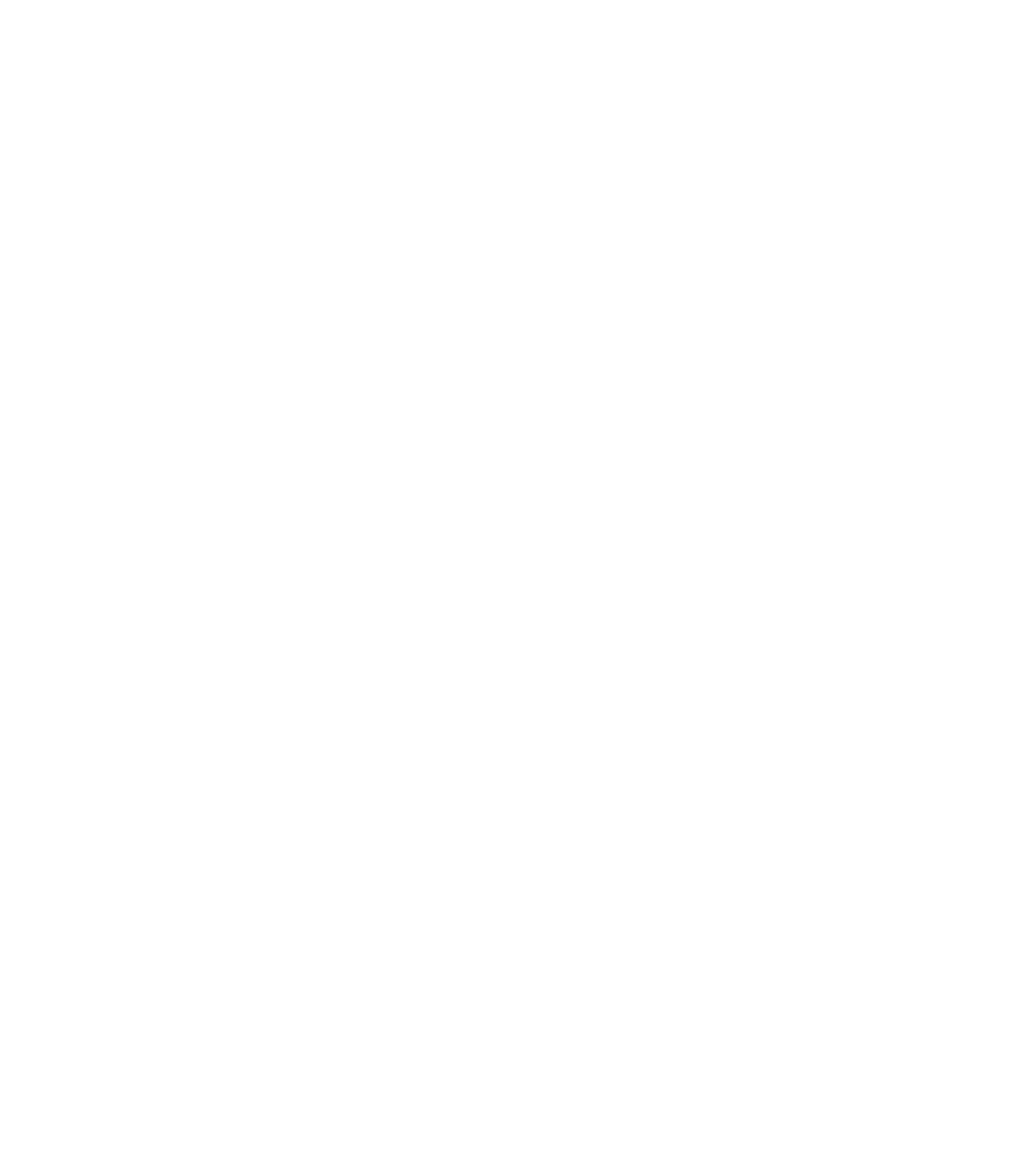
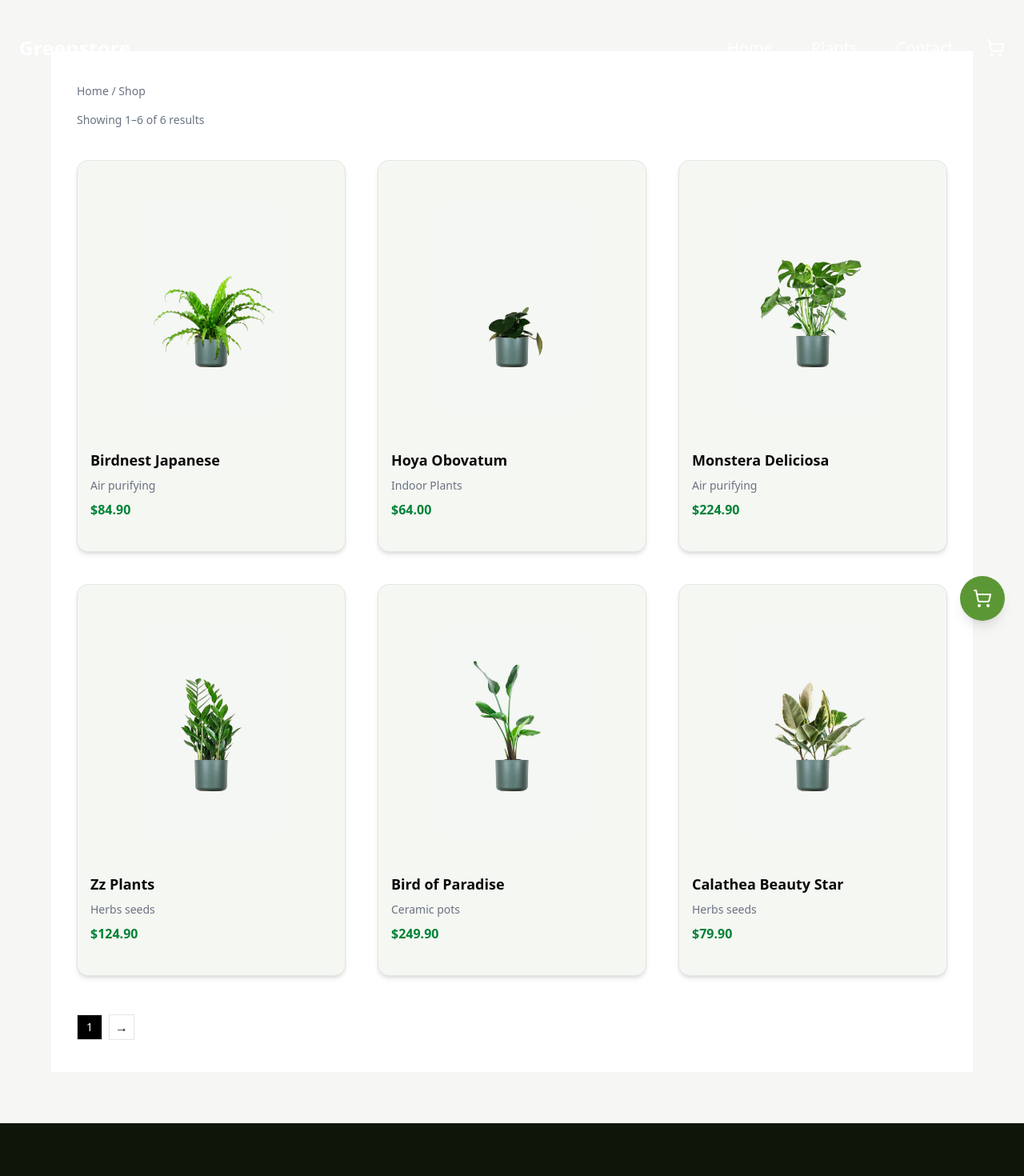
Before and after one commit to anilanazir/Capstone-Project, a React (Vite) app: page /Plants in a window 1280 px wide. Before the commit this address had no page. Shown: the top 1470 px of the page at 80% size. Before the commit the page ends 800 px from the top, so only its background shows below. Built offline with nearby package versions, Linux system fonts and the light colour scheme.

Commit message:
plant page added

```diff
--- a/src/App.jsx
+++ b/src/App.jsx
@@ -3,6 +3,7 @@
 import MainLayout from "./layout/MainLayout";
 import Home from "./pages/Home/Home";
 import ProductDetails from "./pages/productDetails/productDetails";
+import Plants from "./pages/Plants/Plants";
 
 function App() {
   return (
@@ -10,6 +11,7 @@
       <Route element={<MainLayout />}>
         <Route path="/" element={<Home />} />
         <Route path="/product/:id" element={<ProductDetails />} />
+        <Route path="/Plants" element={<Plants />} />
         {/* <Route path="/cart" element={<CartPage />} /> */}
       </Route>
     </Routes>
--- /dev/null
+++ b/src/pages/Plants/Plants.jsx
@@ -0,0 +1,45 @@
+import { useState } from "react";
+import { products } from "@/lib/staticData";
+import ProductCard from "@/views/ProductCard";
+import Pagination from "@/views/Pagination";
+
+const ITEMS_PER_PAGE = 9;
+
+const Shop = () => {
+  const [currentPage, setCurrentPage] = useState(1);
+
+  const totalPages = Math.ceil(products.length / ITEMS_PER_PAGE);
+  const startIndex = (currentPage - 1) * ITEMS_PER_PAGE;
+  const currentProducts = products.slice(
+    startIndex,
+    startIndex + ITEMS_PER_PAGE
+  );
+
+  return (
+    <section className="bg-[#f6f7f5] py-16">
+      <div className="max-w-6xl mx-auto bg-white px-8 py-10">
+        <p className="text-sm text-gray-500 mb-4">Home / Shop</p>
+
+        <p className="text-sm text-gray-500 mb-10">
+          Showing {startIndex + 1}–
+          {Math.min(startIndex + ITEMS_PER_PAGE, products.length)} of{" "}
+          {products.length} results
+        </p>
+
+        <div className="grid grid-cols-1 sm:grid-cols-2 lg:grid-cols-3 gap-10">
+          {currentProducts.map((product) => (
+            <ProductCard key={product.id} product={product} />
+          ))}
+        </div>
+
+        <Pagination
+          currentPage={currentPage}
+          setCurrentPage={setCurrentPage}
+          totalPages={totalPages}
+        />
+      </div>
+    </section>
+  );
+};
+
+export default Shop;
--- a/src/pages/productDetails/productDetails.jsx
+++ b/src/pages/productDetails/productDetails.jsx
@@ -4,7 +4,7 @@
 import { useDispatch } from "react-redux";
 import { addToCart } from "@/features/cartSlice";
 import { cartUI } from "@/features/cartUi";
-import Navbar from "@/views/navbar";
+
 
 const ProductDetails = () => {
   const { id } = useParams();
--- a/src/views/Footer.jsx
+++ b/src/views/Footer.jsx
@@ -68,7 +68,7 @@
       </div>
 
       <div className="border-t border-white/10 py-6 text-center text-sm text-gray-300">
-        © 2025 Plant Shop. Powered by Greenstore.
+        © 2025 Plant Shop. Powered by Plant Shop.
       </div>
     </footer>
   );
--- /dev/null
+++ b/src/views/Pagination.jsx
@@ -0,0 +1,30 @@
+const Pagination = ({ currentPage, setCurrentPage, totalPages }) => {
+  return (
+    <div className="flex gap-2 mt-12">
+      {[...Array(totalPages)].map((_, i) => (
+        <button
+          key={i}
+          onClick={() => setCurrentPage(i + 1)}
+          className={`w-8 h-8 border text-sm ${
+            currentPage === i + 1
+              ? "bg-black text-white"
+              : "bg-white text-black"
+          }`}
+        >
+          {i + 1}
+        </button>
+      ))}
+
+      <button
+        onClick={() =>
+          currentPage < totalPages && setCurrentPage(currentPage + 1)
+        }
+        className="w-8 h-8 border"
+      >
+        →
+      </button>
+    </div>
+  );
+};
+
+export default Pagination;
--- /dev/null
+++ b/src/views/ProductCard.jsx
@@ -0,0 +1,53 @@
+import { Card, CardContent, CardHeader, CardFooter } from "@/components/ui/card";
+import { ShoppingCart } from "lucide-react";
+import { useDispatch } from "react-redux";
+import { addToCart } from "@/features/cartSlice";
+import { cartUI } from "@/features/cartUi";
+
+const ProductCard = ({ product }) => {
+  const dispatch = useDispatch();
+
+   const handleAddToCart = () => {
+    dispatch(addToCart(product));
+    cartUI.open();
+  };
+
+  return (
+    <Card className="rounded-xl overflow-hidden shadow-md bg-[#f5f7f3] group relative">
+
+      <button
+        onClick={handleAddToCart}
+        className="
+          absolute top-3 right-3 bg-white rounded-full p-2 shadow
+          opacity-0 group-hover:opacity-100 transition z-20
+        "
+        aria-label="Add to cart"
+      >
+        <ShoppingCart className="w-5 h-5 text-black" />
+      </button>
+
+      <CardContent className="p-0 bg-[#f5f7f3]">
+        <div className="flex items-center justify-center h-80">
+          <img
+            src={product.image}
+            alt={product.name}
+            className="h-64 object-contain"
+          />
+        </div>
+      </CardContent>
+
+      <CardHeader className="px-4 pt-2">
+        <h3 className="text-lg font-semibold">{product.name}</h3>
+        <p className="text-gray-500 text-sm">{product.description}</p>
+      </CardHeader>
+
+      <CardFooter className="px-4 pb-4">
+        <p className="text-green-700 font-bold text-md">
+          ${product.price.toFixed(2)}
+        </p>
+      </CardFooter>
+    </Card>
+  );
+};
+
+export default ProductCard;
--- a/src/views/Products.jsx
+++ b/src/views/Products.jsx
@@ -1,22 +1,10 @@
-import React, { useState } from "react";
+import { useState } from "react";
 import { products } from "@/lib/staticData";
-import {
-  Card,
-  CardContent,
-  CardHeader,
-  CardFooter,
-} from "@/components/ui/card";
+import ProductCard from "@/views/ProductCard";
 import { Input } from "@/components/ui/input";
-import { ShoppingCart } from "lucide-react";
-import { cartUI } from "@/features/cartUi";
-import { useDispatch } from "react-redux";
-import { addToCart } from "@/features/cartSlice";
-import { Link } from "react-router-dom";
 
 const Products = () => {
   const [searchTerm, setSearchTerm] = useState("");
-
-  const dispatch = useDispatch();
 
   const filteredProducts = products.filter((item) =>
     item.name.toLowerCase().includes(searchTerm.toLowerCase())
@@ -24,8 +12,7 @@
 
   return (
     <section className="py-16 px-4 md:px-12">
-      <div className="max-w-6xl mx-auto mb-10">
-        <div className="flex flex-col md:flex-row items-start md:items-center justify-between gap-4">
+      <div className="max-w-6xl mx-auto mb-10 flex flex-col md:flex-row justify-between gap-4">
         <h2 className="text-3xl md:text-4xl font-bold">New Plants</h2>
 
         <div className="w-full md:w-80">
@@ -37,53 +24,11 @@
           />
         </div>
       </div>
-      </div>
 
       <div className="max-w-6xl mx-auto grid grid-cols-1 sm:grid-cols-2 lg:grid-cols-3 gap-8">
-        {filteredProducts.length > 0 ? (
-          filteredProducts.map((item) => (
-            <Card
-              key={item.id}
-              className="rounded-xl overflow-hidden shadow-md bg-[#f5f7f3] group relative"
-            >
-              <button
-                type="button"
-                onClick={() => {
-                  dispatch(addToCart(item));
-                  cartUI.open();
-                }}
-                className="absolute top-3 right-3 bg-white rounded-full p-2 shadow opacity-0 group-hover:opacity-100 transition z-20"
-              >
-                <ShoppingCart className="w-5 h-5 text-black" />
-              </button>
-
-              <CardContent className="p-0">
-                <Link to={`/product/${item.id}`}>
-                  <img
-                    src={item.image}
-                    alt={item.name}
-                    className="w-full h-80 object-contain"
-                  />
-                </Link>
-              </CardContent>
-
-              <CardHeader className="">
-                <h3 className="text-lg font-semibold">{item.name}</h3>
-                <p className="text-gray-500 text-sm mt-1">{item.description}</p>
-              </CardHeader>
-
-              <CardFooter className="pb-2">
-                <p className="text-green-700 font-bold text-md">
-                  ${item.price}
-                </p>
-              </CardFooter>
-            </Card>
-          ))
-        ) : (
-          <p className="col-span-full text-center text-gray-500 text-lg">
-            No products found.
-          </p>
-        )}
+        {filteredProducts.map((product) => (
+          <ProductCard key={product.id} product={product} />
+        ))}
       </div>
     </section>
   );
--- a/src/views/navbar.jsx
+++ b/src/views/navbar.jsx
@@ -33,11 +33,11 @@
             <NavigationMenuItem>
               {" "}
               <NavigationMenuLink
-                href="/products"
+                href="/Plants"
                 className="text-xl text-white hover:text-green-600"
               >
                 {" "}
-                Products{" "}
+                Plants{" "}
               </NavigationMenuLink>{" "}
             </NavigationMenuItem>{" "}
             <NavigationMenuItem>
```
Lines whose indentation alone changed are shown as unchanged.
